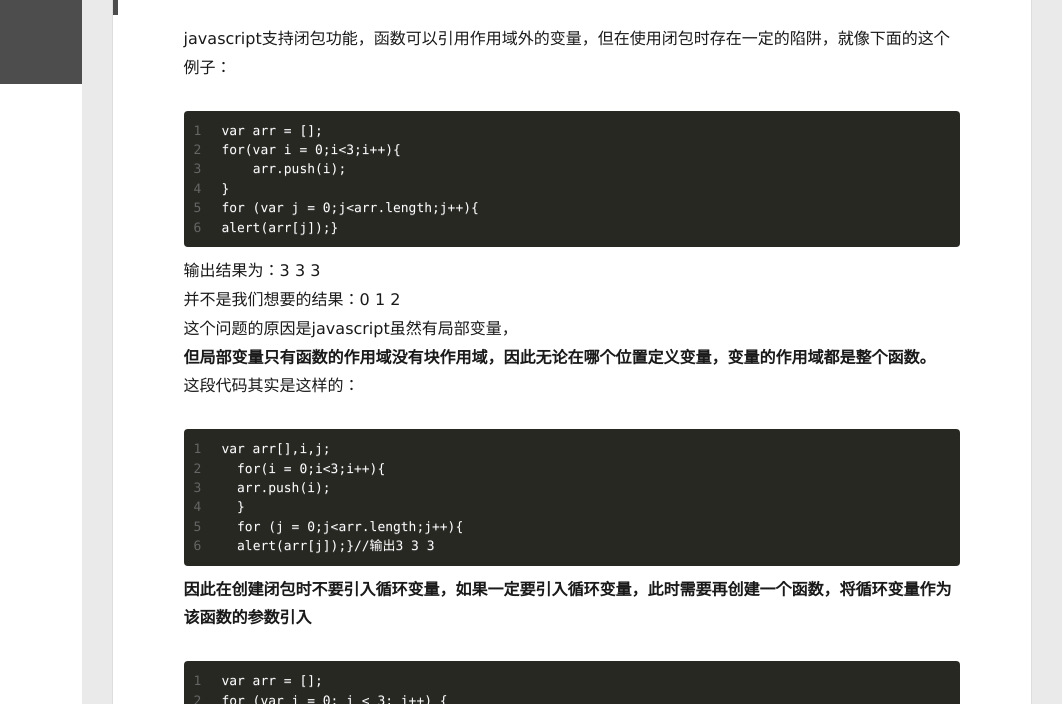
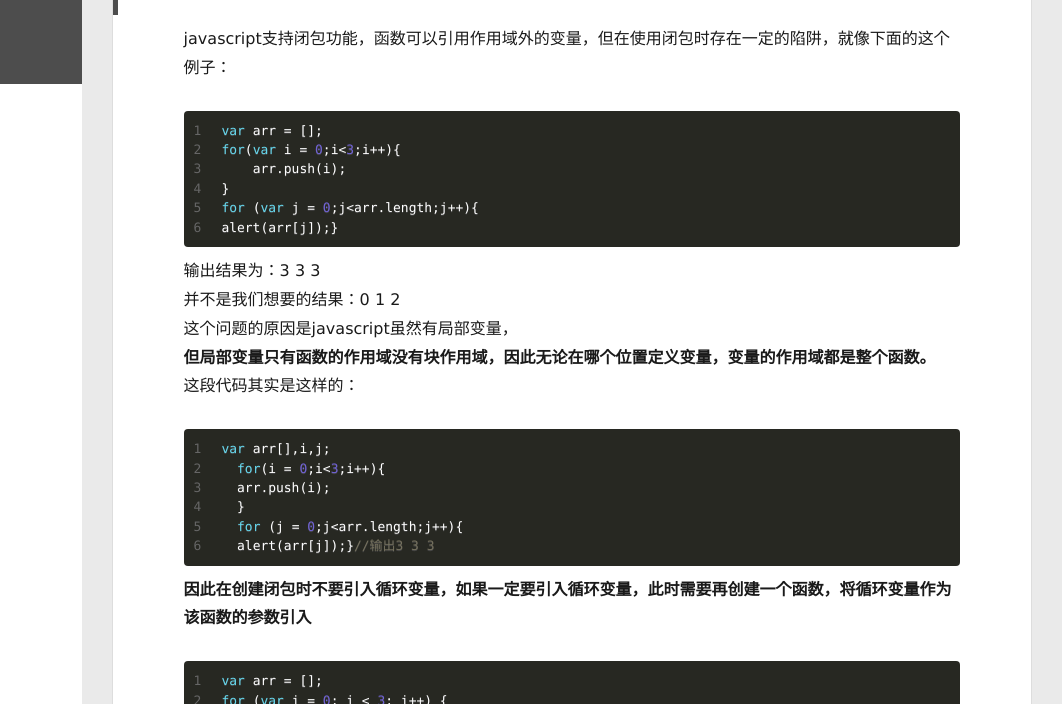
Before and after one commit to Clairezyw/Clairezyw.github.io, a plain HTML site: page 2017/12/05/javascript closure problem/index.html in a window 1280 px wide. Shown: the part 96-800 px from the top of the page, 218-1280 px from the left. Drawn offline with Linux system fonts and the light colour scheme; a script that the page names is missing.

Commit message:
Site updated: 2017-12-07 22:09:41

```diff
--- a/2017/12/05/javascript closure problem/index.html
+++ b/2017/12/05/javascript closure problem/index.html
@@ -16,7 +16,7 @@
 <meta property="og:site_name" content="Claire的小书房">
 <meta property="og:description" content="javascript支持闭包功能，函数可以引用作用域外的变量，但在使用闭包时存在一定的陷阱，就像下面的这个例子：  123456var arr = [];    for(var i = 0;i&amp;lt;3;i++)&amp;#123;    arr.push(i); &amp;#125;for (var j = 0;j&amp;lt;arr.length;j++)&amp;#123;alert(arr[j]);&amp;#125;">
 <meta property="og:locale" content="zh-CN">
-<meta property="og:updated_time" content="2017-12-05T15:50:58.369Z">
+<meta property="og:updated_time" content="2017-12-07T14:09:25.503Z">
 <meta name="twitter:card" content="summary">
 <meta name="twitter:title" content="javascript闭包问题">
 <meta name="twitter:description" content="javascript支持闭包功能，函数可以引用作用域外的变量，但在使用闭包时存在一定的陷阱，就像下面的这个例子：  123456var arr = [];    for(var i = 0;i&amp;lt;3;i++)&amp;#123;    arr.push(i); &amp;#125;for (var j = 0;j&amp;lt;arr.length;j++)&amp;#123;alert(arr[j]);&amp;#125;">
@@ -160,11 +160,11 @@
     <div class="article-entry" itemprop="articleBody">
 
         <p>javascript支持闭包功能，函数可以引用作用域外的变量，但在使用闭包时存在一定的陷阱，就像下面的这个例子：</p>
- <figure class="highlight plain"><table><tr><td class="gutter"><pre><span class="line">1</span><br><span class="line">2</span><br><span class="line">3</span><br><span class="line">4</span><br><span class="line">5</span><br><span class="line">6</span><br></pre></td><td class="code"><pre><span class="line">var arr = [];    </span><br><span class="line">for(var i = 0;i&lt;3;i++)&#123;</span><br><span class="line">    arr.push(i); </span><br><span class="line">&#125;</span><br><span class="line">for (var j = 0;j&lt;arr.length;j++)&#123;</span><br><span class="line">alert(arr[j]);&#125;</span><br></pre></td></tr></table></figure>
+ <figure class="highlight javascript"><table><tr><td class="gutter"><pre><span class="line">1</span><br><span class="line">2</span><br><span class="line">3</span><br><span class="line">4</span><br><span class="line">5</span><br><span class="line">6</span><br></pre></td><td class="code"><pre><span class="line"><span class="keyword">var</span> arr = [];    </span><br><span class="line"><span class="keyword">for</span>(<span class="keyword">var</span> i = <span class="number">0</span>;i&lt;<span class="number">3</span>;i++)&#123;</span><br><span class="line">    arr.push(i); </span><br><span class="line">&#125;</span><br><span class="line"><span class="keyword">for</span> (<span class="keyword">var</span> j = <span class="number">0</span>;j&lt;arr.length;j++)&#123;</span><br><span class="line">alert(arr[j]);&#125;</span><br></pre></td></tr></table></figure>
 <p>   输出结果为：3 3 3<br>   并不是我们想要的结果：0 1 2<br>这个问题的原因是javascript虽然有局部变量，<br><strong>但局部变量只有函数的作用域没有块作用域，因此无论在哪个位置定义变量，变量的作用域都是整个函数。</strong><br>这段代码其实是这样的：</p>
-<figure class="highlight plain"><table><tr><td class="gutter"><pre><span class="line">1</span><br><span class="line">2</span><br><span class="line">3</span><br><span class="line">4</span><br><span class="line">5</span><br><span class="line">6</span><br></pre></td><td class="code"><pre><span class="line">var arr[],i,j;</span><br><span class="line">  for(i = 0;i&lt;3;i++)&#123;</span><br><span class="line">  arr.push(i);</span><br><span class="line">  &#125;</span><br><span class="line">  for (j = 0;j&lt;arr.length;j++)&#123;</span><br><span class="line">  alert(arr[j]);&#125;//输出3 3 3</span><br></pre></td></tr></table></figure>
+<figure class="highlight javascript"><table><tr><td class="gutter"><pre><span class="line">1</span><br><span class="line">2</span><br><span class="line">3</span><br><span class="line">4</span><br><span class="line">5</span><br><span class="line">6</span><br></pre></td><td class="code"><pre><span class="line"><span class="keyword">var</span> arr[],i,j;</span><br><span class="line">  <span class="keyword">for</span>(i = <span class="number">0</span>;i&lt;<span class="number">3</span>;i++)&#123;</span><br><span class="line">  arr.push(i);</span><br><span class="line">  &#125;</span><br><span class="line">  <span class="keyword">for</span> (j = <span class="number">0</span>;j&lt;arr.length;j++)&#123;</span><br><span class="line">  alert(arr[j]);&#125;<span class="comment">//输出3 3 3</span></span><br></pre></td></tr></table></figure>
 <p>  <strong>因此在创建闭包时不要引入循环变量，如果一定要引入循环变量，此时需要再创建一个函数，将循环变量作为该函数的参数引入</strong></p>
-<figure class="highlight plain"><table><tr><td class="gutter"><pre><span class="line">1</span><br><span class="line">2</span><br><span class="line">3</span><br><span class="line">4</span><br><span class="line">5</span><br><span class="line">6</span><br><span class="line">7</span><br></pre></td><td class="code"><pre><span class="line">var arr = [];</span><br><span class="line">for (var i = 0; i &lt; 3; i++) &#123;</span><br><span class="line">    var fun = function (i) &#123;</span><br><span class="line">        arr.push(i);</span><br><span class="line">    &#125;;</span><br><span class="line">    fun(i);</span><br><span class="line">&#125;//输出0 1 2</span><br></pre></td></tr></table></figure>
+<figure class="highlight javascript"><table><tr><td class="gutter"><pre><span class="line">1</span><br><span class="line">2</span><br><span class="line">3</span><br><span class="line">4</span><br><span class="line">5</span><br><span class="line">6</span><br><span class="line">7</span><br></pre></td><td class="code"><pre><span class="line"><span class="keyword">var</span> arr = [];</span><br><span class="line"><span class="keyword">for</span> (<span class="keyword">var</span> i = <span class="number">0</span>; i &lt; <span class="number">3</span>; i++) &#123;</span><br><span class="line">    <span class="keyword">var</span> fun = <span class="function"><span class="keyword">function</span> (<span class="params">i</span>) </span>&#123;</span><br><span class="line">        arr.push(i);</span><br><span class="line">    &#125;;</span><br><span class="line">    fun(i);</span><br><span class="line">&#125;<span class="comment">//输出0 1 2</span></span><br></pre></td></tr></table></figure>
 
 
 
```
Also changed, not shown: index.html (+3 -3 lines).
